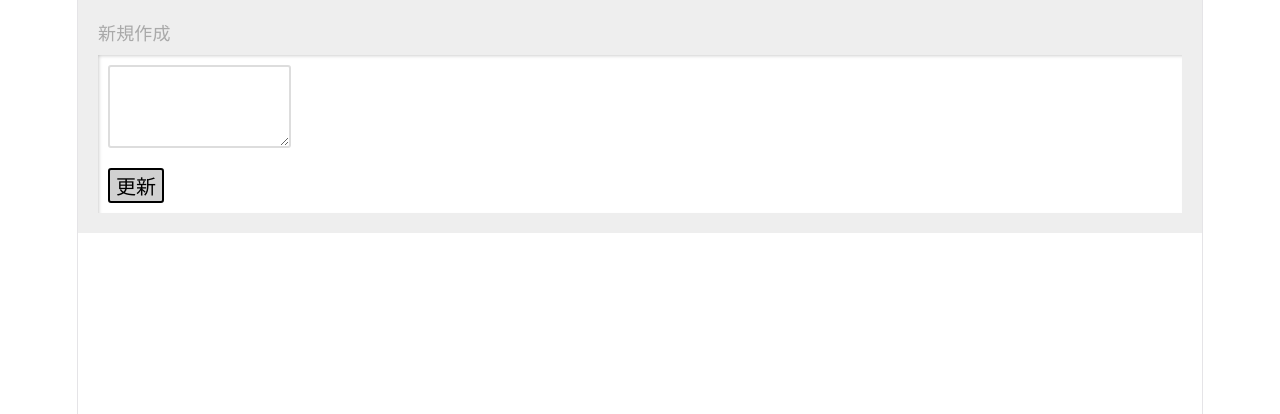
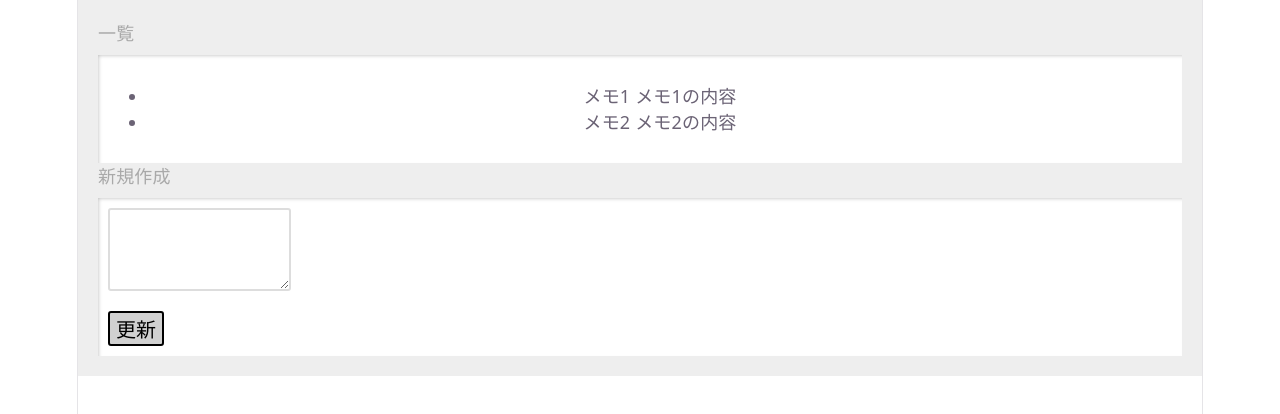
Before and after one commit to koguchi-e/react-memo-app, a React (Vite) app: page / in a window 1280 px wide. Shown: the top 414 px of the page. Built offline with nearby package versions, Linux system fonts and the light colour scheme.

Commit message:
一覧画面表示、containerをコンポーネント化

```diff
--- a/src/App.jsx
+++ b/src/App.jsx
@@ -1,15 +1,36 @@
 import { useState } from "react";
+
+import { Container } from "./components/Container";
 import "./App.css";
 
 function App() {
+  const [memos, setMemos] = useState([
+    { id: 1, text: "メモ1 メモ1の内容" },
+    { id: 2, text: "メモ2 メモ2の内容" },
+  ]);
   const [input, setInput] = useState("");
+
+  const addMemos = () => {
+    setMemos([
+      ...memos,
+      {
+        id: Date.now(),
+        text: input,
+      },
+    ]);
+    setInput("");
+  };
 
   return (
     <div className="app-background">
-      <label htmlFor="memo-input" className="label">
-        <b>新規作成</b>
-      </label>
-      <div className="container">
+      <Container label="一覧">
+        <ul className="memos-list">
+          {memos.map((memo) => (
+            <li key={memo.id}>{memo.text}</li>
+          ))}
+        </ul>
+      </Container>
+      <Container label="新規作成">
         <textarea
           id="memo-input"
           value={input}
@@ -17,10 +38,10 @@ function App() {
           className="textarea-form"
           rows={5}
         ></textarea>
-        <button type="submit" className="button">
+        <button type="submit" className="button" onClick={addMemos}>
           更新
         </button>
-      </div>
+      </Container>
     </div>
   );
 }
--- /dev/null
+++ b/src/components/Container.jsx
@@ -0,0 +1,10 @@
+export function Container({ label, id, children }) {
+  return (
+    <>
+      <label htmlFor={id} className="label">
+        <b>{label}</b>
+      </label>
+      <div className="container">{children}</div>
+    </>
+  );
+}
```
